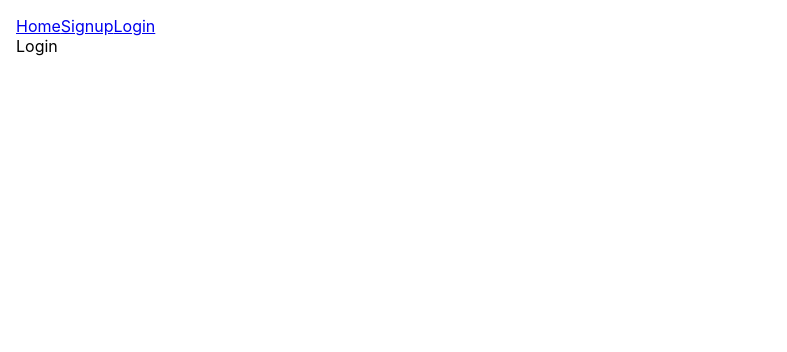
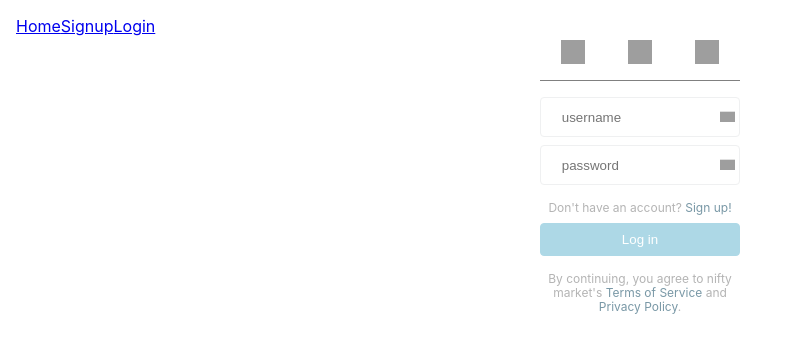
Before and after one commit to Pav0l/signup_login_ux_playground, a React (Create React App) app in the folder app/: page /login in a window 1280 px wide. Shown: the top 352 px of the page, without its empty margins (0-787 px from the left). Built offline with nearby package versions, Linux system fonts and the light colour scheme; grey boxes are pictures that could not be loaded.

Commit message:
Create Login form and update shared components

```diff
--- a/app/src/components/Login.jsx
+++ b/app/src/components/Login.jsx
@@ -1,12 +1,31 @@
 import React from 'react';
+import styled from 'styled-components';
+
+import Form from './shared/Form';
+import SocialHeader from './shared/SocialHeader';
+import Terms from './shared/Terms';
 
 export default class Login extends React.Component {
 
   render () {
     return (
-      <div>
-        Login
-      </div>
+      <LoginContainer>
+        <SocialHeader />
+        <Form
+          type='login'
+        />
+        <Terms
+          company="nifty market"
+          termsLink="#"
+        />
+      </LoginContainer>
     );
   }
 }
+
+const LoginContainer = styled.div`
+  margin: 0 auto;
+  display: flex;
+  flex-direction: column;
+  max-width: 200px;
+`;
--- a/app/src/components/Signup.jsx
+++ b/app/src/components/Signup.jsx
@@ -11,7 +11,9 @@ export default class Signup extends React.Component {
     return (
       <SignupContainer>
         <SocialHeader />
-        <Form />
+        <Form
+          type='signup'
+        />
         <Terms
           company="nifty market"
           termsLink="#"
--- a/app/src/components/shared/Form.jsx
+++ b/app/src/components/shared/Form.jsx
@@ -45,14 +45,19 @@ export default class Signup extends React.Component {
           clearInput={this.clearInputValue}
         />
 
+        {
+          this.props.type === 'signup'
+          ?
           <Input
             name='email'
             placeholder='email'
-          type='text'
+            type='email'
             onChange={this.onInputChange}
             value={this.state.email}
             clearInput={this.clearInputValue}
           />
+          : null
+        }
 
         <Input
           name='password'
@@ -63,12 +68,21 @@ export default class Signup extends React.Component {
           clearInput={this.clearInputValue}
         />
 
-        <LoginText>Already have an account? <a href="#">Log in!</a></LoginText>
+        {
+          this.props.type === 'signup'
+          ?
+          <LoginText>Already have an account? <a href="/login">Log in!</a></LoginText>
+          :
+          <LoginText>Don't have an account? <a href="/signup">Sign up!</a></LoginText>
+        }
 
-        <Button
-          textValue='Sign up'
-          type="submit"
-        />
+        {
+          this.props.type === 'signup'
+          ?
+          <Button textValue='Sign up' type="submit"/>
+          :
+          <Button textValue='Log in' type="submit"/>
+        }
       </FormContainer>
     );
   }
--- a/app/src/components/shared/Input.jsx
+++ b/app/src/components/shared/Input.jsx
@@ -16,12 +16,12 @@ export default function Input({...inputProps}) {
         src="https://image.flaticon.com/icons/svg/148/148766.svg"
         alt="close-icon"
       />
-      <StyledErrorMsg>
+      {/* <StyledErrorMsg>
         {
           name === 'username' ? nameError :
           name === 'password' ? passwordError : null
         }
-      </StyledErrorMsg>
+      </StyledErrorMsg> */}
 
     </InputWrapper>
   );
```
Lines whose indentation alone changed are shown as unchanged.
